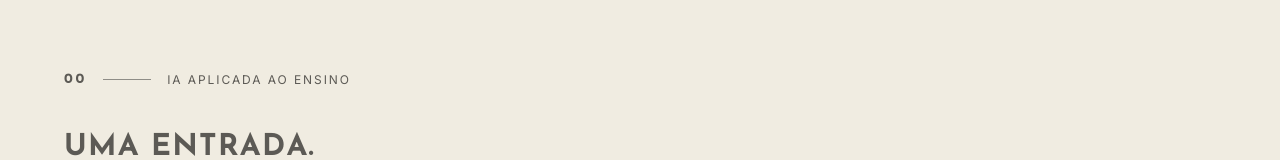
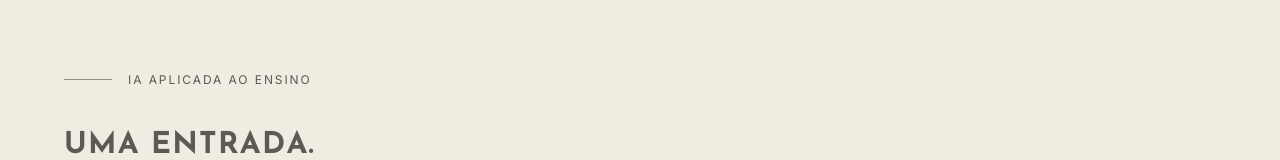
Before and after one commit to AndreGustavoms/PrismaTest, a React (Vite) app in the folder frontend/: page / in a window 1280 px wide. Shown: the part 144-304 px from the top of the page. Built offline with nearby package versions, Linux system fonts and the light colour scheme.

Commit message:
style(landing): remove numeração dos capítulos no cabeçalho das seções

```diff
--- a/frontend/src/components/feature/Hero.tsx
+++ b/frontend/src/components/feature/Hero.tsx
@@ -43,9 +43,6 @@ export function Hero() {
           className="flex items-center gap-4 text-texto-secundario"
           {...bloco(0)}
         >
-          <span className="fonte-display text-sm font-bold tracking-[0.2em]">
-            00
-          </span>
           <span className="h-px w-12 bg-contorno-forte" />
           <span className="text-xs tracking-[0.16em] uppercase">
             {hero.etiqueta}
--- a/frontend/src/components/feature/Recursos.tsx
+++ b/frontend/src/components/feature/Recursos.tsx
@@ -21,7 +21,6 @@ export function Recursos() {
   return (
     <Secao id="recursos" fundo="diretor">
       <TituloSecao
-        numero="03"
         etiqueta="Recursos"
         titulo="O que sustenta a plataforma"
         clima="diretor"
```
